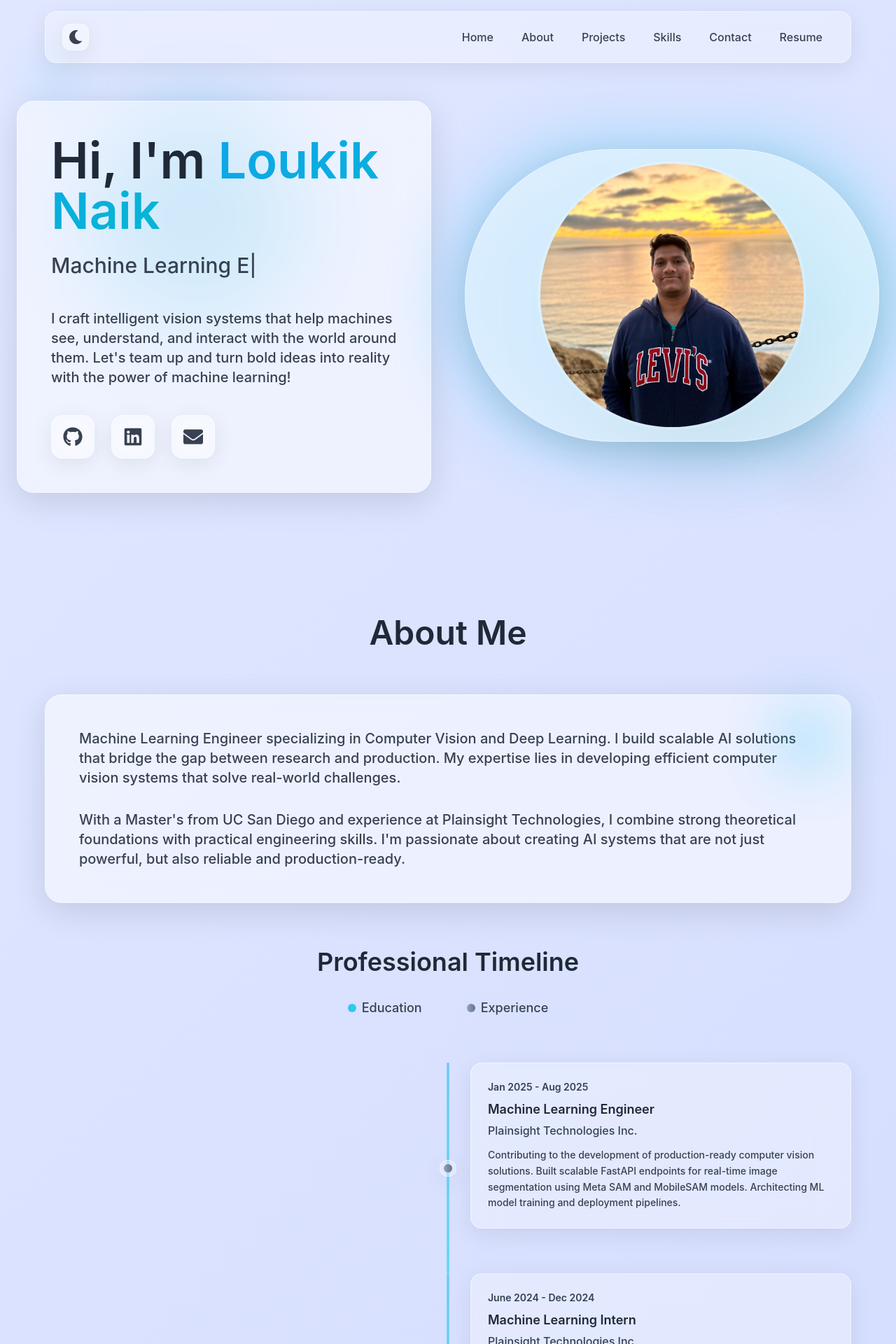
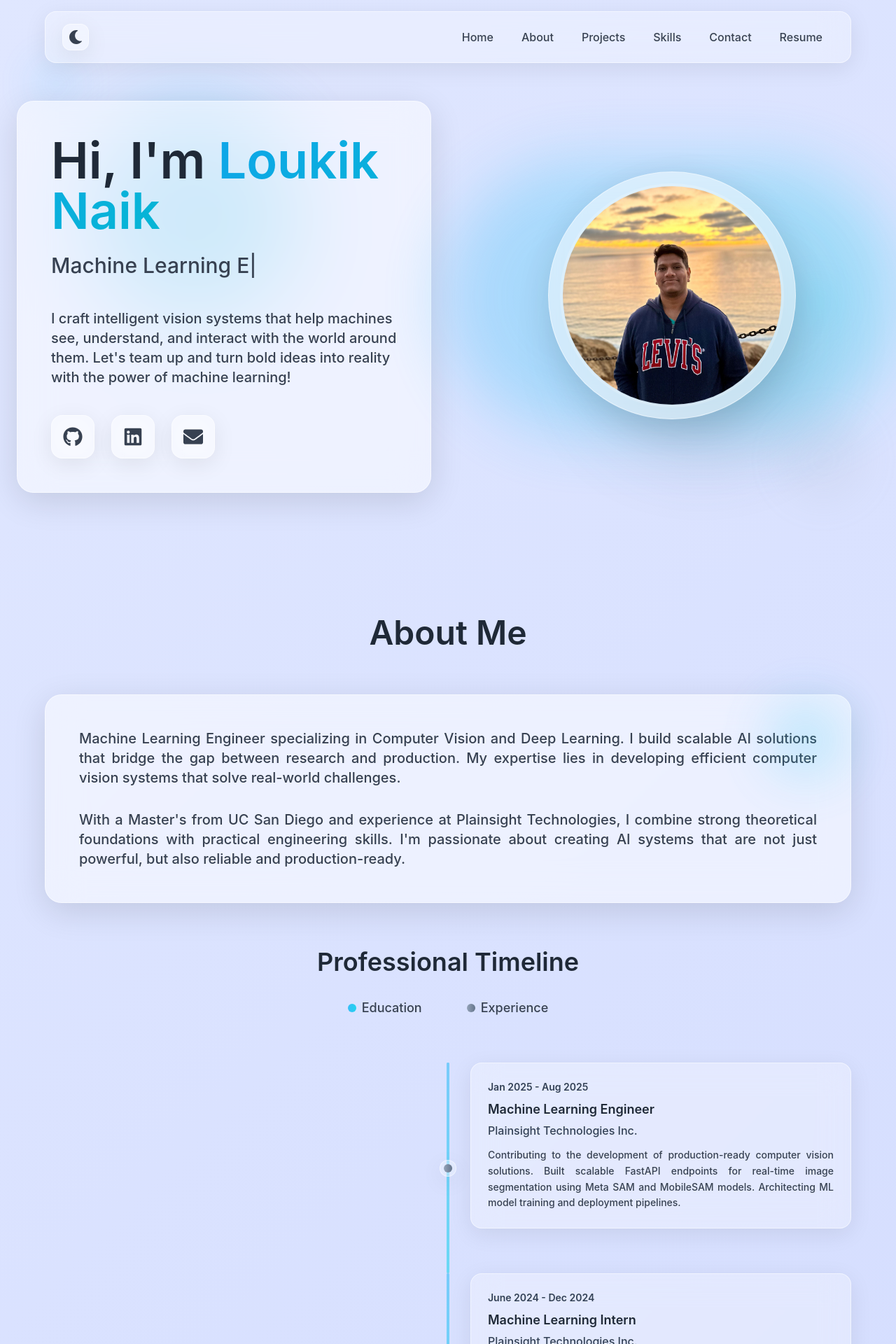
Before and after one commit to LoukikNaik/portfolio, a React (Create React App) app: page / in a window 1280 px wide. Shown: the top 1920 px of the page at 70% size. Built offline with nearby package versions, Linux system fonts and the light colour scheme.

Commit message:
Glassy UI fix

```diff
--- a/src/components/About.js
+++ b/src/components/About.js
@@ -37,7 +37,7 @@ const TimelineItem = ({ dateRange, title, subtitle, description, isEducation })
             <h4 className="text-md text-sky-700 dark:text-sky-300 mb-3 font-medium">
               {subtitle}
             </h4>
-            <p className="text-sm text-on-glass-muted leading-relaxed">
+            <p className="text-sm text-on-glass-muted leading-relaxed text-justify">
               {description}
             </p>
           </motion.div>
@@ -86,7 +86,7 @@ const TimelineItem = ({ dateRange, title, subtitle, description, isEducation })
             <h4 className="text-md text-slate-700 dark:text-slate-300 mb-3 font-medium">
               {subtitle}
             </h4>
-            <p className="text-sm text-on-glass-muted leading-relaxed">
+            <p className="text-sm text-on-glass-muted leading-relaxed text-justify">
               {description}
             </p>
           </motion.div>
@@ -179,12 +179,12 @@ const About = () => {
             transition={{ duration: 0.5 }}
           >
             <div className="absolute top-4 right-4 w-24 h-24 bg-gradient-to-r from-sky-400 to-cyan-400 rounded-full blur-2xl opacity-30"></div>
-            <p className="text-on-glass-muted mb-8 text-lg md:text-xl leading-relaxed">
+            <p className="text-on-glass-muted mb-8 text-lg md:text-xl leading-relaxed text-justify">
               Machine Learning Engineer specializing in Computer Vision and Deep Learning. I build scalable AI solutions
               that bridge the gap between research and production. My expertise lies in developing efficient computer vision
               systems that solve real-world challenges.
             </p>
-            <p className="text-on-glass-muted text-lg md:text-xl leading-relaxed">
+            <p className="text-on-glass-muted text-lg md:text-xl leading-relaxed text-justify">
               With a Master's from UC San Diego and experience at Plainsight Technologies, I combine strong theoretical
               foundations with practical engineering skills. I'm passionate about creating AI systems that are not just
               powerful, but also reliable and production-ready.
--- a/src/components/Hero.js
+++ b/src/components/Hero.js
@@ -129,9 +129,10 @@ const Hero = () => {
             <div className="relative">
               <div className="absolute inset-0 bg-gradient-to-r from-sky-400 to-cyan-400 rounded-full blur-2xl opacity-30 scale-110"></div>
               <motion.div
-                className="relative glass-strong rounded-full p-4 float-animation"
+                className="relative glass-strong rounded-full p-4 float-animation w-fit mx-auto"
                 whileHover={{ scale: 1.05 }}
                 whileTap={{ scale: 0.95 }}
+                style={{ aspectRatio: '1/1' }}
               >
                 <motion.a
                   href={profileImage}
@@ -142,7 +143,8 @@ const Hero = () => {
                   <img
                     src={profileImage}
                     alt="Profile"
-                    className="w-80 h-80 lg:w-96 lg:h-96 mx-auto rounded-full object-cover border-4 border-white/20"
+                    className="w-80 h-80 lg:w-80 lg:h-80 mx-auto rounded-full object-cover border-4 border-white/20"
+                    style={{ aspectRatio: '1/1' }}
                   />
                 </motion.a>
               </motion.div>
```
